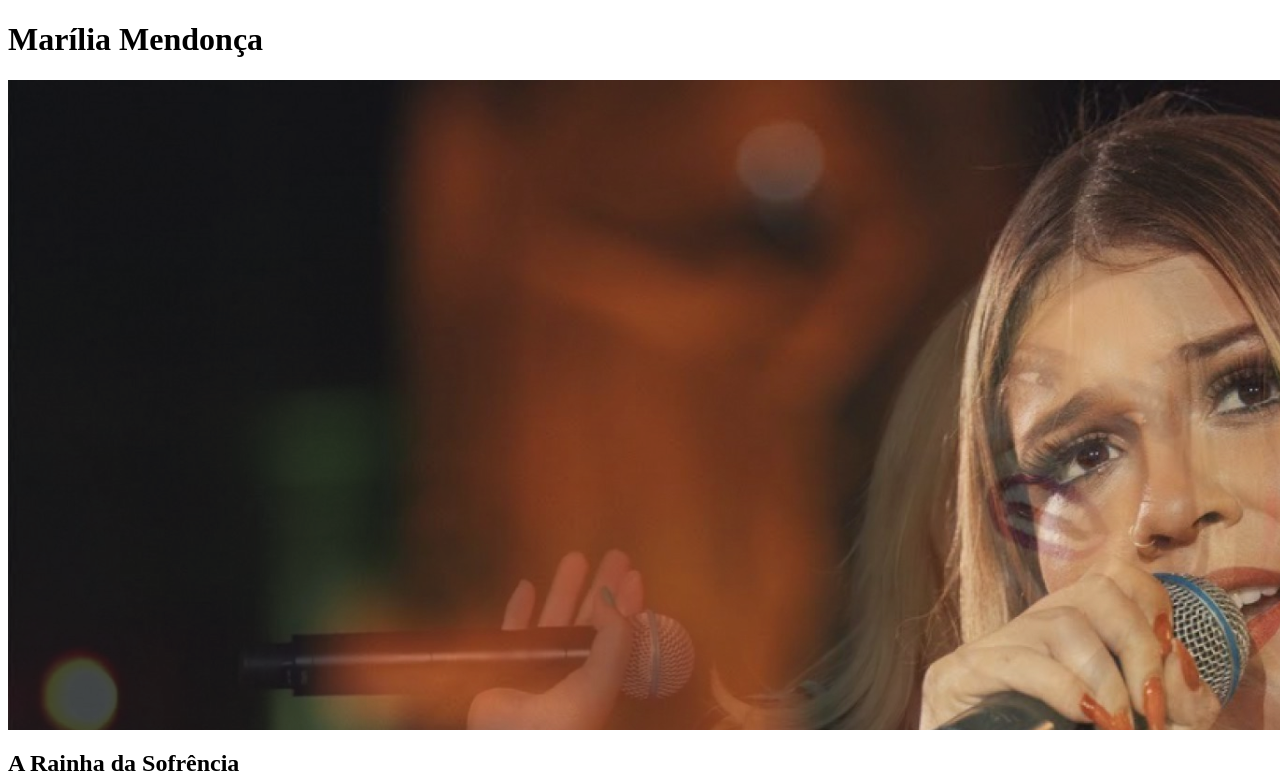
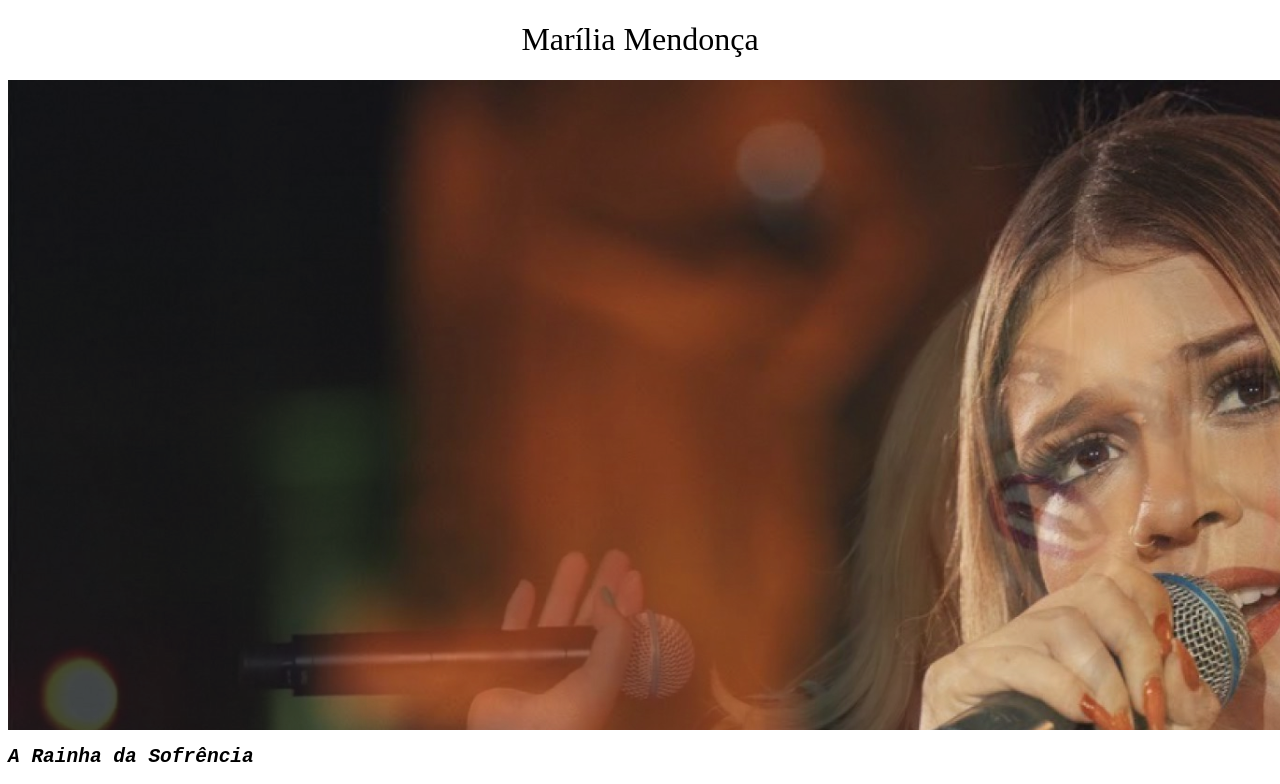
Before and after one commit to stellaconstanca01/ProjetoWDCD, a plain HTML site: page index.html in a window 1280 px wide. Shown: the top 784 px of the page. Drawn offline with Linux system fonts and the light colour scheme.

Commit message:
editar os títulos

```diff
--- a/index.css
+++ b/index.css
@@ -15,3 +15,19 @@
     80% { background-image: url('marilia/marilia2.webp');}
     100% { background-image: url('marilia/marilia1.jpg'); }
     }
+
+    header{ background-color: rgb(50, 45, 45);
+        color: azure;
+        padding: 20px;
+        text-align: center;
+      }
+      h1 { text-align: center;
+          font-style: initial;
+          font-weight: 200;
+      }
+      h2 {
+        text-align: justify;
+        font-family: monospace;
+        font-style: oblique;
+        font: weight 100px;
+      }
```
